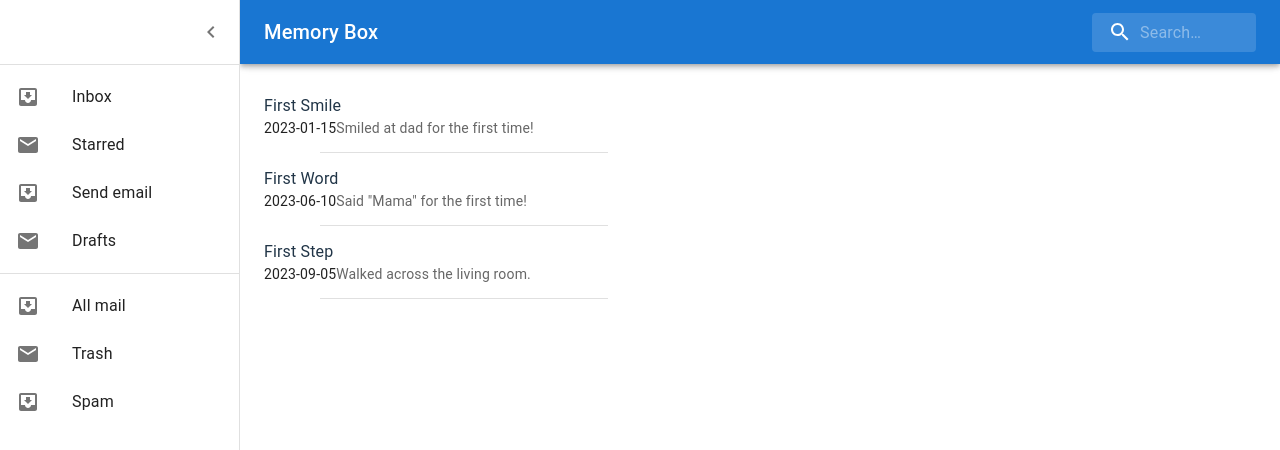
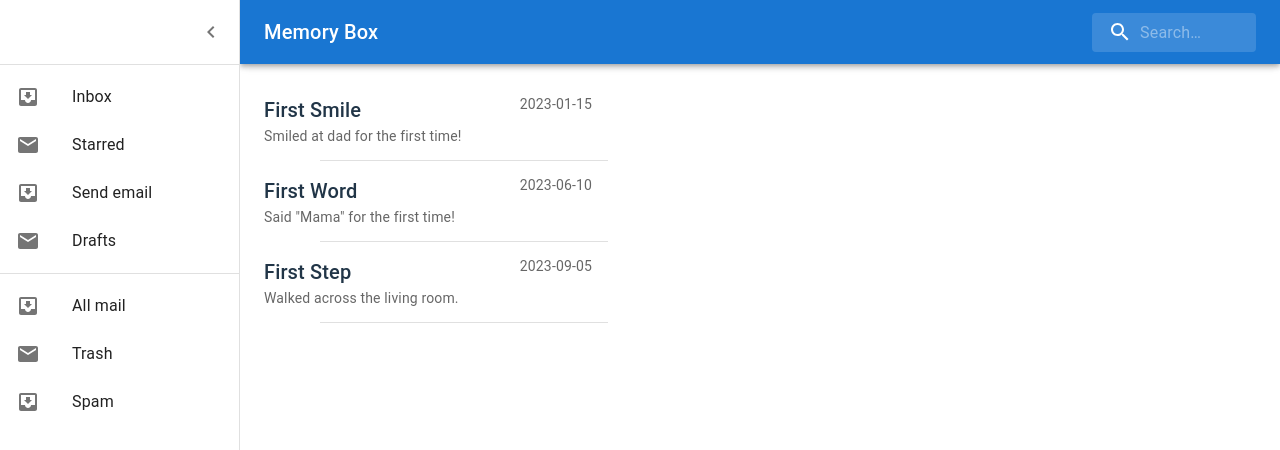
Before and after one commit to lorashley/memory-box, a React (Vite) app: page / in a window 1280 px wide. Shown: the top 450 px of the page. Built offline with nearby package versions, Linux system fonts and the light colour scheme.

Commit message:
✨ Enhance MilestonesList component with selection state and styled list items

```diff
--- a/src/Layout/Body.tsx
+++ b/src/Layout/Body.tsx
@@ -1,12 +1,17 @@
 import { Box } from '@mui/material'
 import MilestonesList from '../components/Milestones'
 import { MILESTONES } from '../components/Milestones/constants'
+import { useState } from 'react'
+import { Milestone } from '../components/Milestones/types'
 
 type Props = {
   searchTerm: string | null
 }
 
 const Body = ({ searchTerm }: Props) => {
+  const [selectedMilestone, setSelectedMilestone] = useState<Milestone | null>(
+    null,
+  )
   return (
     <Box
       sx={{
@@ -17,7 +22,12 @@ const Body = ({ searchTerm }: Props) => {
         alignContent: 'flex-start',
       }}
     >
-      <MilestonesList milestones={MILESTONES} searchTerm={searchTerm} />
+      <MilestonesList
+        milestones={MILESTONES}
+        searchTerm={searchTerm}
+        selectedMilestone={selectedMilestone}
+        setSelectedMilestone={setSelectedMilestone}
+      />
     </Box>
   )
 }
--- a/src/components/Milestones/constants.ts
+++ b/src/components/Milestones/constants.ts
@@ -2,16 +2,19 @@ import { Milestone } from './types'
 
 export const MILESTONES: Milestone[] = [
   {
+    id: '1',
     title: 'First Smile',
     date: '2023-01-15',
     description: 'Smiled at dad for the first time!',
   },
   {
+    id: '2',
     title: 'First Word',
     date: '2023-06-10',
     description: 'Said "Mama" for the first time!',
   },
   {
+    id: '3',
     title: 'First Step',
     date: '2023-09-05',
     description: 'Walked across the living room.',
--- a/src/components/Milestones/index.tsx
+++ b/src/components/Milestones/index.tsx
@@ -1,19 +1,21 @@
-import {
-  Divider,
-  List,
-  ListItem,
-  ListItemText,
-  Typography,
-} from '@mui/material'
+import { Divider, List, ListItemText, Typography } from '@mui/material'
 import React, { Fragment } from 'react'
 import { Milestone } from './types'
+import { StyledListItem } from './styled'
 
 type Props = {
   milestones: Milestone[]
   searchTerm: string | null
+  selectedMilestone: Milestone | null
+  setSelectedMilestone: (milestone: Milestone) => void
 }
 
-const MilestonesList = ({ milestones, searchTerm }: Props) => {
+const MilestonesList = ({
+  milestones,
+  searchTerm,
+  selectedMilestone,
+  setSelectedMilestone,
+}: Props) => {
   const searchedMilestones = searchTerm
     ? milestones.filter(
         (milestone) =>
@@ -33,23 +35,38 @@ const MilestonesList = ({ milestones, searchTerm }: Props) => {
         <>
           {searchedMilestones.map((milestone, index) => (
             <Fragment key={index}>
-              <ListItem alignItems='flex-start'>
+              <StyledListItem
+                alignItems='flex-start'
+                onClick={() => setSelectedMilestone(milestone)}
+                isSelected={selectedMilestone?.id === milestone.id}
+              >
                 <ListItemText
-                  primary={milestone.title}
-                  secondary={
+                  primary={
                     <React.Fragment>
+                      <div>{milestone.title}</div>
                       <Typography
                         component='span'
                         variant='body2'
-                        sx={{ color: 'text.primary', display: 'inline' }}
+                        sx={{
+                          color: 'text.secondary',
+                          display: 'inline',
+                        }}
                       >
                         {milestone.date}
                       </Typography>
-                      {milestone.description}
                     </React.Fragment>
                   }
+                  slotProps={{
+                    primary: {
+                      variant: 'h6',
+                      justifyContent: 'space-between',
+                      display: 'flex',
+                      flexDirection: 'row',
+                    },
+                  }}
+                  secondary={milestone.description}
                 />
-              </ListItem>
+              </StyledListItem>
               <Divider variant='inset' component='li' />
             </Fragment>
           ))}
--- /dev/null
+++ b/src/components/Milestones/styled.ts
@@ -0,0 +1,6 @@
+import { ListItem } from '@mui/material'
+import styled from 'styled-components'
+
+export const StyledListItem = styled(ListItem)<{ isSelected?: boolean }>`
+  background-color: ${({ isSelected }) => (isSelected ? '#e1f5fe' : 'white')};
+`
--- a/src/components/Milestones/types.ts
+++ b/src/components/Milestones/types.ts
@@ -1,4 +1,5 @@
 export type Milestone = {
+  id: string
   title: string
   date: string
   description: string
```
